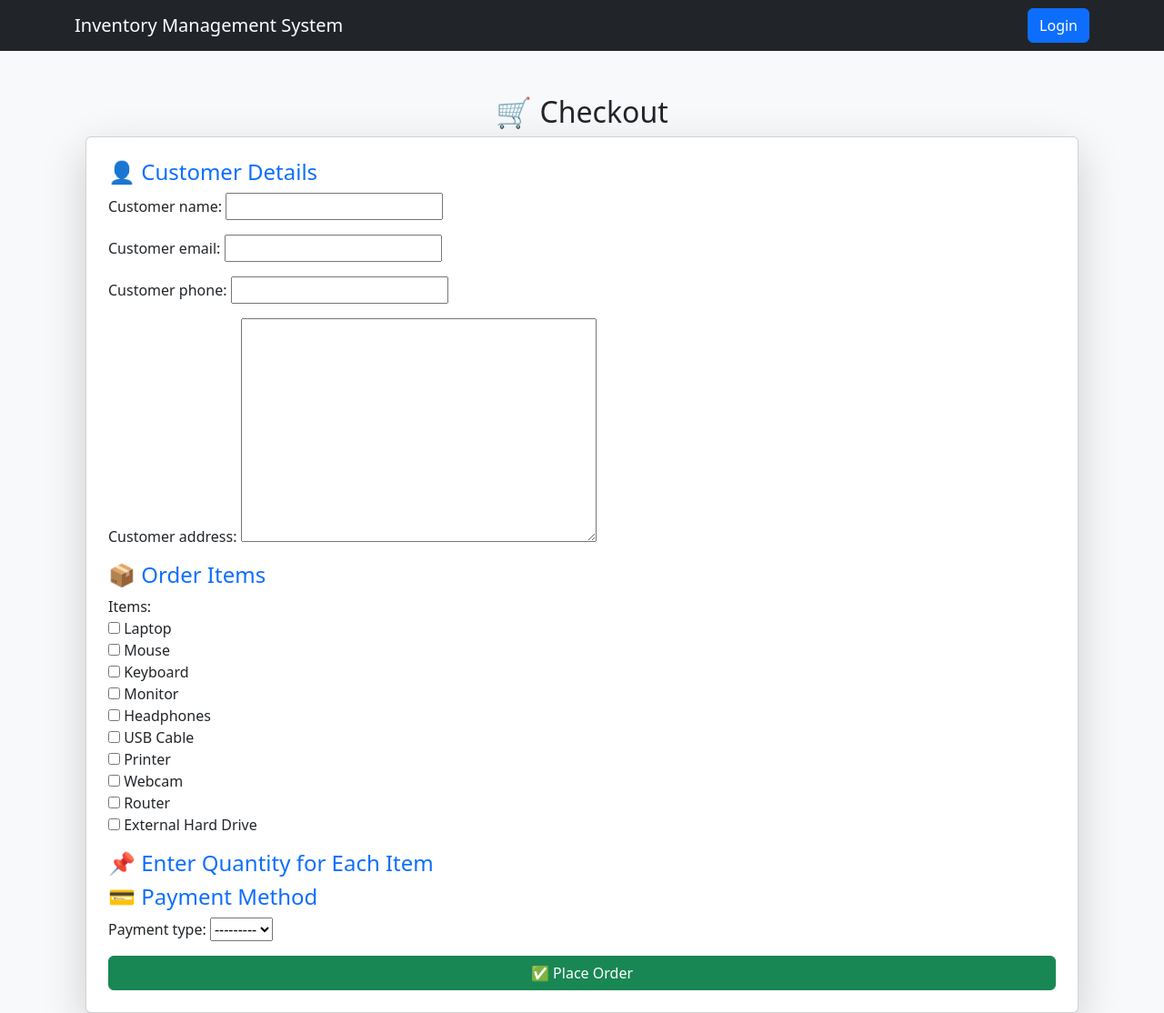
After one commit to sohalsingh/Inventory-Management-System, a Django app: page /checkout/ in a window 1280 px wide. The commit adds this page. Shown: the whole page at 91% size. Run offline with Django 5.2, Linux system fonts and the light colour scheme; data comes from the database, SQL or seed files in the repository; both versions use the stored data as it was after the commit.

Commit message:
Invoice Pdf Generator Added & Checkout Form Added Of Items

```diff
--- a/inventory/forms.py
+++ b/inventory/forms.py
@@ -1,5 +1,5 @@
 from django import forms
-from .models import Item
+from .models import Order, OrderItem, Item
 
 class ItemForm(forms.ModelForm):
     class Meta:
@@ -8,3 +8,11 @@ class ItemForm(forms.ModelForm):
 
 class CSVUploadForm(forms.Form):
     csv_file = forms.FileField(label="Upload CSV File")
+
+class OrderForm(forms.ModelForm):
+    class Meta:
+        model = Order
+        fields = ["customer_name", "customer_email", "customer_phone", "customer_address", "payment_type"]
+
+class OrderItemForm(forms.Form):
+    items = forms.ModelMultipleChoiceField(queryset=Item.objects.all(), widget=forms.CheckboxSelectMultiple)  # ✅ Allow multiple selections
--- a/inventory/models.py
+++ b/inventory/models.py
@@ -9,3 +9,22 @@ class Item(models.Model):
 
     def __str__(self):
         return self.name
+
+class Order(models.Model):
+    customer_name = models.CharField(max_length=255)
+    customer_email = models.EmailField()
+    customer_phone = models.CharField(max_length=15, blank=True, null=True)  # ✅ Allows empty values
+    customer_address = models.TextField(blank=True, null=True)  # ✅ Allows empty values
+    payment_type = models.CharField(max_length=10, choices=[("Cash", "Cash"), ("UPI", "UPI"), ("Card", "Card")])
+    created_at = models.DateTimeField(auto_now_add=True)
+
+    def get_total_price(self):  # ✅ Calculates total price for all items
+        return sum(item.get_total() for item in self.items.all())
+
+class OrderItem(models.Model):
+    order = models.ForeignKey(Order, related_name="items", on_delete=models.CASCADE)
+    item = models.ForeignKey(Item, on_delete=models.CASCADE)  # ✅ Ensure this field exists
+    quantity = models.PositiveIntegerField()
+
+    def get_total(self):
+        return self.item.price * self.quantity  # ✅ Use 'item' instead of 'product'
--- /dev/null
+++ b/inventory/templates/inventory/checkout.html
@@ -0,0 +1,78 @@
+{% extends "base.html" %}
+{% block content %}
+<div class="container mt-5">
+    <h2 class="text-center">🛒 Checkout</h2>
+
+    <div class="card shadow-lg p-4">
+        <form method="post">
+            {% csrf_token %}
+
+            <h4 class="text-primary">👤 Customer Details</h4>
+            <div class="mb-3">
+                {{ order_form.customer_name.label_tag }}
+                {{ order_form.customer_name }}
+            </div>
+            <div class="mb-3">
+                {{ order_form.customer_email.label_tag }}
+                {{ order_form.customer_email }}
+            </div>
+            <div class="mb-3">
+                {{ order_form.customer_phone.label_tag }}
+                {{ order_form.customer_phone }}
+            </div>
+            <div class="mb-3">
+                {{ order_form.customer_address.label_tag }}
+                {{ order_form.customer_address }}
+            </div>
+
+            <h4 class="text-primary">📦 Order Items</h4>
+            <div class="mb-3">
+                {{ order_item_form.items.label_tag }}
+                {{ order_item_form.items }}
+            </div>
+
+            <h4 class="text-primary">📌 Enter Quantity for Each Item</h4>
+            <div id="quantity-fields"></div>
+
+            <h4 class="text-primary">💳 Payment Method</h4>
+            <div class="mb-3">
+                {{ order_form.payment_type.label_tag }}
+                {{ order_form.payment_type }}
+            </div>
+
+            <button type="submit" class="btn btn-success w-100">✅ Place Order</button>
+        </form>
+    </div>
+</div>
+
+<!-- ✅ JavaScript to Show Quantity Fields for Each Selected Item -->
+<script>
+    document.addEventListener("DOMContentLoaded", function () {
+        let itemCheckboxes = document.querySelectorAll("input[name='items']");
+        let quantityContainer = document.getElementById("quantity-fields");
+
+        function updateQuantities() {
+            quantityContainer.innerHTML = "";  // Clear previous inputs
+
+            itemCheckboxes.forEach(checkbox => {
+                if (checkbox.checked) {
+                    let quantityInput = document.createElement("input");
+                    quantityInput.type = "number";
+                    quantityInput.name = "quantity_" + checkbox.value;  // Unique name
+                    quantityInput.min = 1;
+                    quantityInput.placeholder = "Enter quantity for " + checkbox.parentNode.textContent.trim();
+                    quantityInput.classList.add("form-control", "mb-2");
+
+                    quantityContainer.appendChild(quantityInput);
+                }
+            });
+        }
+
+        itemCheckboxes.forEach(checkbox => {
+            checkbox.addEventListener("change", updateQuantities);
+        });
+
+        updateQuantities();  // Call once to initialize
+    });
+</script>
+{% endblock %}
--- a/inventory/templates/inventory/inventory_list.html
+++ b/inventory/templates/inventory/inventory_list.html
@@ -13,6 +13,9 @@
 
         <a href="{% url 'export_csv' %}" class="btn btn-success">📤 Export CSV</a>
     </div>
+
+    <!-- ✅ Checkout Button -->
+    <a href="{% url 'checkout' %}" class="btn btn-primary mb-3">🛒 Checkout</a>
 
     <!-- ✅ Add Item Button -->
     <a href="{% url 'add_item' %}" class="btn btn-success mb-3">+ Add Item</a>
@@ -32,7 +35,7 @@
             <tr>
                 <td>{{ item.name }}</td>
                 <td>{{ item.quantity }}</td>
-                <td>${{ item.price }}</td>
+                <td>₹{{ item.price }}</td>
                 <td>
                     <a href="{% url 'update_item' item.id %}" class="btn btn-warning btn-sm">Edit</a>
                     <a href="{% url 'delete_item' item.id %}" class="btn btn-danger btn-sm">Delete</a>
--- a/inventory/urls.py
+++ b/inventory/urls.py
@@ -1,5 +1,5 @@
 from django.urls import path
-from .views import signup_view, login_view, logout_view, inventory_list, add_item, update_item, delete_item, import_csv, export_csv
+from .views import signup_view, login_view, logout_view, inventory_list, add_item, update_item, delete_item, import_csv, export_csv, checkout, invoice_pdf
 urlpatterns = [
     path('', inventory_list, name='inventory_list'),
     path('signup/', signup_view, name='signup'),
@@ -10,4 +10,6 @@ urlpatterns = [
     path('delete/<int:pk>/', delete_item, name='delete_item'),
     path('import_csv/', import_csv, name='import_csv'),  # ✅ New URL for CSV import
     path("export_csv/", export_csv, name="export_csv"),  # ✅ Export CSV Route
+    path("checkout/", checkout, name="checkout"),
+    path("invoice/<int:order_id>/", invoice_pdf, name="invoice_pdf"),
 ]
--- a/inventory/views.py
+++ b/inventory/views.py
@@ -3,10 +3,54 @@ from django.contrib.auth.forms import UserCreationForm, AuthenticationForm
 from django.contrib.auth import login, logout, authenticate
 from django.contrib import messages
 from django.http import HttpResponse
-from .models import Item
-from .forms import ItemForm, CSVUploadForm
+from .models import Item, Order, OrderItem
+from .forms import ItemForm, CSVUploadForm, OrderForm, OrderItemForm
 import json
 import csv
+from io import BytesIO
+from reportlab.lib.pagesizes import letter  # ✅ pdf size
+from reportlab.pdfgen import canvas  # ✅ PDF Library
+from decimal import Decimal  # ✅ Import Decimal
+from reportlab.lib import colors
+from reportlab.lib.units import inch
+from reportlab.platypus import SimpleDocTemplate, Table, TableStyle, Paragraph
+from reportlab.lib.styles import getSampleStyleSheet
+
+
+
+# ✅ Checkout Page
+def checkout(request):
+    if request.method == "POST":
+        order_form = OrderForm(request.POST)
+
+        if order_form.is_valid():
+            order = order_form.save()  # ✅ Save Order
+
+            # ✅ Process Multiple Items
+            items = request.POST.getlist("item")
+            quantities = request.POST.getlist("quantity")
+
+            for item_id, quantity in zip(items, quantities):
+                item = Item.objects.get(id=item_id)
+                quantity = int(quantity)
+
+                if item.quantity >= quantity:
+                    OrderItem.objects.create(order=order, item=item, quantity=quantity)
+                    item.quantity -= quantity  # ✅ Reduce stock
+                    item.save()
+                else:
+                    return HttpResponse("Not enough stock available!")
+
+            return redirect("invoice_pdf", order_id=order.id)
+
+    else:
+        order_form = OrderForm()
+        order_item_form = OrderItemForm()
+
+    return render(request, "inventory/checkout.html", {
+        "order_form": order_form,
+        "order_item_form": order_item_form
+    })
 
 # ✅ Add Item View
 def add_item(request):
@@ -120,10 +164,110 @@ def export_csv(request):
     response["Content-Disposition"] = 'attachment; filename="inventory_data.csv"'
 
     writer = csv.writer(response)
-    writer.writerow(["Name", "Quantity", "Price"])  # ✅ CSV Header
+    writer.writerow(["Name", "Quantity", "Price (₹)"])  # ✅ CSV Header
 
     items = Item.objects.all().values_list("name", "quantity", "price")
     for item in items:
         writer.writerow(item)
 
     return response
+
+def checkout(request):
+    if request.method == "POST":
+        order_form = OrderForm(request.POST)
+
+        if order_form.is_valid():
+            order = order_form.save()  # ✅ Save Order
+
+            # ✅ Process Multiple Items with Different Quantities
+            selected_items = request.POST.getlist("items")
+
+            for item_id in selected_items:
+                quantity_key = f"quantity_{item_id}"
+                quantity = int(request.POST.get(quantity_key, 1))  # Default 1 if missing
+                item = Item.objects.get(id=item_id)
+
+                if item.quantity >= quantity:
+                    OrderItem.objects.create(order=order, item=item, quantity=quantity)
+                    item.quantity -= quantity  # ✅ Reduce stock
+                    item.save()
+                else:
+                    return HttpResponse("Not enough stock available!")
+
+            return redirect("invoice_pdf", order_id=order.id)
+
+    else:
+        order_form = OrderForm()
+        order_item_form = OrderItemForm()
+
+    return render(request, "inventory/checkout.html", {
+        "order_form": order_form,
+        "order_item_form": order_item_form
+    })
+
+def invoice_pdf(request, order_id):
+    order = Order.objects.get(id=order_id)
+
+    buffer = BytesIO()
+    doc = SimpleDocTemplate(buffer, pagesize=letter)
+
+    elements = []  # ✅ Store PDF elements
+
+    styles = getSampleStyleSheet()
+
+    # ✅ Title
+    elements.append(Paragraph(f"Invoice for Order #{order.id}", styles["Title"]))
+    elements.append(Paragraph(f"Customer: {order.customer_name}", styles["Normal"]))
+    elements.append(Paragraph(f"Email: {order.customer_email}", styles["Normal"]))
+    elements.append(Paragraph(f"Phone: {order.customer_phone}", styles["Normal"]))
+    elements.append(Paragraph(f"Address: {order.customer_address}", styles["Normal"]))
+
+    elements.append(Paragraph("<br/><br/>", styles["Normal"]))  # ✅ Space before table
+
+    # ✅ Table Data (Header Row)
+    data = [
+        ["Item Name", "Quantity", "Unit Price (INR)", "Total Price (INR)"]
+    ]
+
+    total_amount = Decimal("0.00")
+
+    # ✅ Adding Each Item to the Table
+    for order_item in order.items.all():
+        item_total = order_item.quantity * order_item.item.price
+        total_amount += Decimal(item_total)  # ✅ Ensure Decimal type
+        data.append([
+            order_item.item.name,
+            str(order_item.quantity),
+            f"{order_item.item.price:.2f}",
+            f"{item_total:.2f}",
+        ])
+
+    gst_rate = Decimal("0.18")
+    gst_amount = total_amount * gst_rate
+    grand_total = total_amount + gst_amount
+
+    # ✅ Add Totals to Table
+    data.append(["", "", "Subtotal:", f"{total_amount:.2f}"])
+    data.append(["", "", "GST (18%):", f"{gst_amount:.2f}"])
+    data.append(["", "", "Grand Total:", f"{grand_total:.2f}"])
+
+    # ✅ Create Table & Styling
+    table = Table(data, colWidths=[2.5 * inch, 1 * inch, 1.5 * inch, 1.5 * inch])
+    table.setStyle(TableStyle([
+        ("BACKGROUND", (0, 0), (-1, 0), colors.grey),  # ✅ Header Row Grey
+        ("TEXTCOLOR", (0, 0), (-1, 0), colors.whitesmoke),  # ✅ White Text
+        ("ALIGN", (0, 0), (-1, -1), "CENTER"),  # ✅ Center Align Text
+        ("FONTNAME", (0, 0), (-1, 0), "Helvetica-Bold"),  # ✅ Bold Header
+        ("BOTTOMPADDING", (0, 0), (-1, 0), 12),  # ✅ Space Below Header
+        ("GRID", (0, 0), (-1, -1), 1, colors.black),  # ✅ Black Grid Lines
+        ("BACKGROUND", (0, 1), (-1, -1), colors.beige),  # ✅ Light Background
+    ]))
+
+    elements.append(table)  # ✅ Add Table to PDF
+
+    doc.build(elements)  # ✅ Build the PDF
+
+    buffer.seek(0)
+    response = HttpResponse(buffer, content_type="application/pdf")
+    response["Content-Disposition"] = f'attachment; filename="invoice_{order.id}.pdf"'
+    return response
```
Also changed, not shown: db.sqlite3, inventory/migrations/0001_initial.py (deleted), 3 other files.
